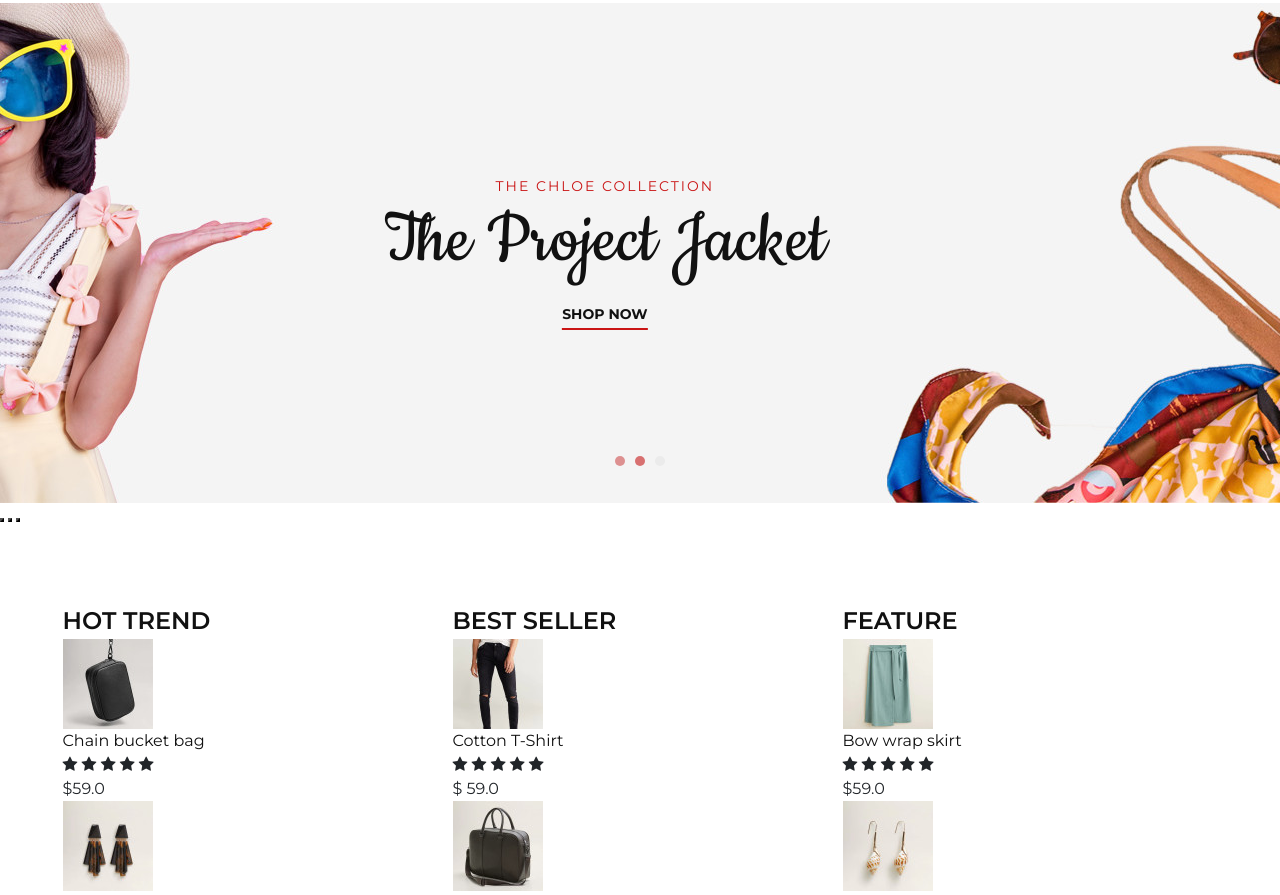
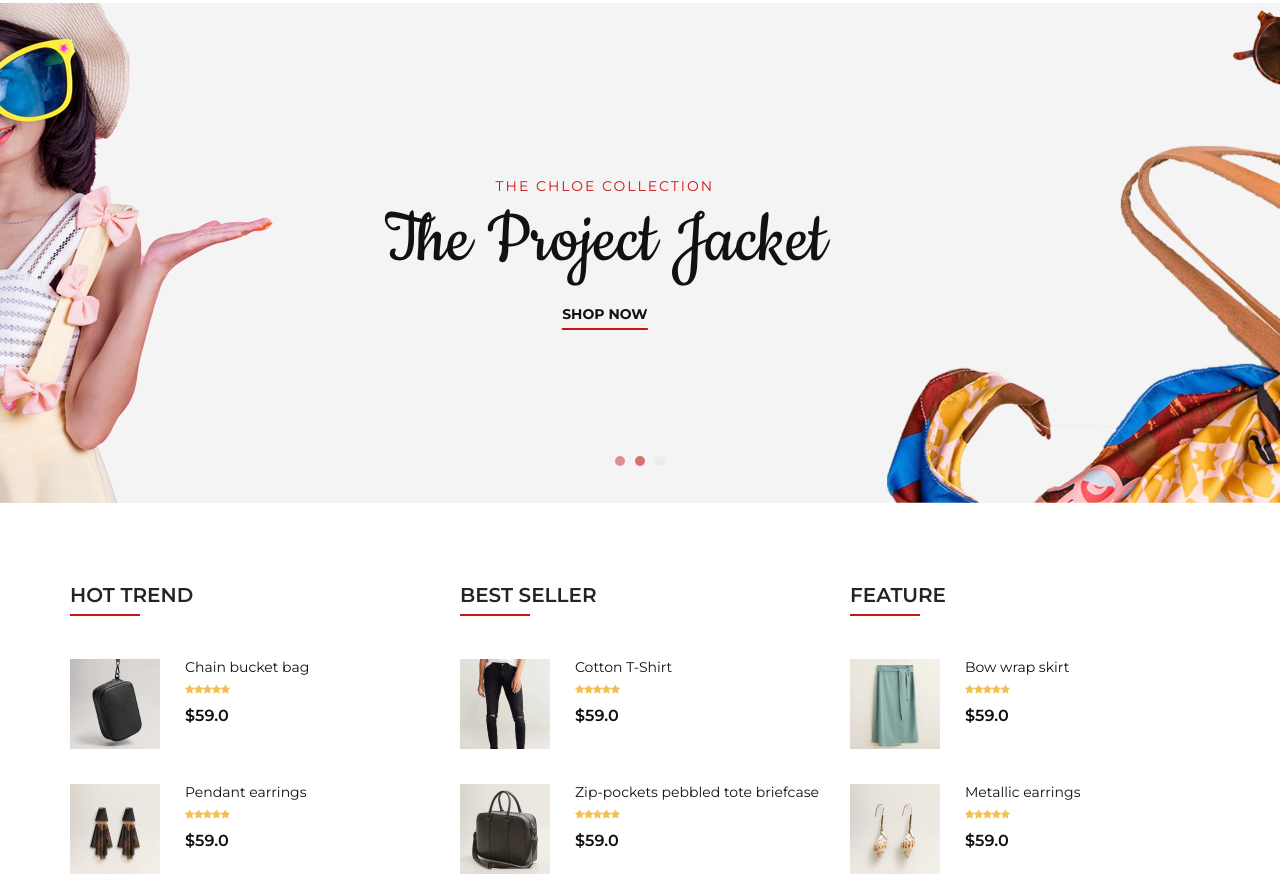
Before and after one commit to CName1824/ashion-ecommerce-fina, a plain HTML site: page index.html in a window 1280 px wide. Shown: the part 1905-2800 px from the top of the page. Drawn offline with nearby package versions, Linux system fonts and the light colour scheme.

Commit message:
update full index

```diff
--- a/assets/css/style.css
+++ b/assets/css/style.css
@@ -546,6 +546,7 @@
 }
 
 /* CSS cho 3 nút Dots */
+
 .banner_slider .owl-dots {
     text-align: center;
     position: absolute;
@@ -578,46 +579,118 @@
     background: #ca1515 !important;
 }
 
-.trend {
-    padding-top: 80px;
-    padding-bottom: 50px;
+.trend-spad {
+    padding: 80px 0 50px;
 }
 
-.spad {
-    padding-top: 100px;
-    padding-bottom: 100px;
-}
-
-section {
-    display: block;
-    unicode-bidi: isolate;
-}
 
 .row {
     display: flex;
     flex-wrap: wrap;
     margin-right: -15px;
     margin-left: -15px;
+    --bs-gutter-x: 30px;
 }
 
-.trend__content .section-title h4 {
-    font-size: 20px;
+.section-title {
+    width: 360px;
+    margin: 0 0 42px;
+    display: block;
+    position: relative;
+
+
 }
 
-.section-title h4 {
-    color: #111111;
+.trend-content .section-title h4 {
+    color: #212529;
+    font-family: 'Montserrat', sans-serif;
+    font-size: 20px;
     font-weight: 600;
     text-transform: uppercase;
+    line-height: 25.6px;
+    margin: 0;
+    padding-bottom: 8px;
     position: relative;
-    display: inline-block;
+
 }
 
-.trend__item {
-    overflow: hidden;
+.trend_item_text h6 {
+    font-size: 34px;
+    color: #111111;
+    margin-bottom: 5px;
+}
+
+.section-title h4:after {
+    position: absolute;
+    left: 0;
+    bottom: 1px;
+    height: 2px;
+    width: 70px;
+    background: #ca1515;
+    content: "";
+
+}
+
+
+.trend_item {
+    display: flex;
+    align-items: center;
     margin-bottom: 35px;
 }
 
-.trend__item__pic {
-    float: left;
+.trend_item_text {
+    margin-top: -24px;
+}
+
+.trend_item_pic {
     margin-right: 25px;
+    flex-shrink: 0;
 }
+
+.trend_item_pic img {
+    width: 90px;
+    height: auto;
+    display: block;
+}
+
+.trend_item_text h6 {
+    font-size: 14px;
+    color: #111111;
+    margin: 0 0 5px;
+    font-weight: 400;
+    line-height: 1.2;
+
+}
+
+.trend_item_text .rating {
+    font-size: 10px;
+    color: #f4c150;
+    margin-bottom: 6px;
+    line-height: 18px;
+    margin: 0 0 6px;
+}
+
+.trend_item_text .product_price {
+    font-size: 16px;
+    font-weight: 600;
+    color: #111111;
+    margin-top: 9px;
+    line-height: 1;
+}
+
+.product_price {
+    margin: 20px 0 0;
+}
+
+.rating i {
+    margin-right: -3px;
+}
+
+.fa {
+    display: inline-block;
+    font: normal normal normal 14px / 1 FontAwesome;
+    font-size: inherit;
+    text-rendering: auto;
+    -webkit-font-smoothing: antialiased;
+    -moz-osx-font-smoothing: grayscale;
+}
--- a/index.html
+++ b/index.html
@@ -333,22 +333,12 @@
                 </div>
             </div>
         </div>
-        <div class="owl-dots">
-            <button role="button" class="owl-dot active">
-                <span></span>
-            </button>
-            <button role="button" class="owl-dot">
-                <span></span>
-            </button>
-            <button role="button" class="owl-dot">
-                <span></span>
-            </button>
-        </div>
+
     </section>
     <!-- ===========bestseller============ -->
-    <section class="trend spad">
+    <section class="trend-spad">
         <div class="container">
-            <div class="row">
+            <div class="row gx-3">
                 <div class="col-lg-4 col-md-4 col-sm-6">
                     <div class="trend-content">
                         <div class="section-title">
@@ -409,7 +399,10 @@
                 <div class="col-lg-4 col-md-4 col-sm-6">
                     <div class="trend-content">
                         <div class="section-title">
-                            <h4>BEST SELLER</h4>
+                            <h4>
+                                BEST SELLER
+                            </h4>
+                        </div>
                         <div class="trend_item">
                             <div class="trend_item_pic">
                                 <img src="assets/img/trend/bs-1.jpg" alt>
@@ -423,7 +416,7 @@
                                     <i class="fa fa-star"></i>
                                     <i class="fa fa-star"></i>
                                 </div>
-                                    <div class="product_price">$ 59.0</div>
+                                <div class="product_price">$59.0</div>
                             </div>
                         </div>
                         <div class="trend_item">
@@ -431,7 +424,8 @@
                                 <img src="assets/img/trend/bs-2.jpg" alt>
                             </div>
                             <div class="trend_item_text">
-                                    <h6>Zip-pockets pebbled tote</h6>
+                                <h6>Zip-pockets pebbled tote
+                                    briefcase</h6>
                                 <div class="rating">
                                     <i class="fa fa-star"></i>
                                     <i class="fa fa-star"></i>
@@ -439,7 +433,7 @@
                                     <i class="fa fa-star"></i>
                                     <i class="fa fa-star"></i>
                                 </div>
-                                    <div class="product_price">$ 59.0</div>
+                                <div class="product_price">$59.0</div>
                             </div>
                         </div>
                         <div class="trend_item">
@@ -455,8 +449,7 @@
                                     <i class="fa fa-star"></i>
                                     <i class="fa fa-star"></i>
                                 </div>
-                                    <div class="product_price">$ 59.0</div>
-                                </div>
+                                <div class="product_price">$59.0</div>
                             </div>
                         </div>
                     </div>
```
Lines whose indentation alone changed are shown as unchanged.
